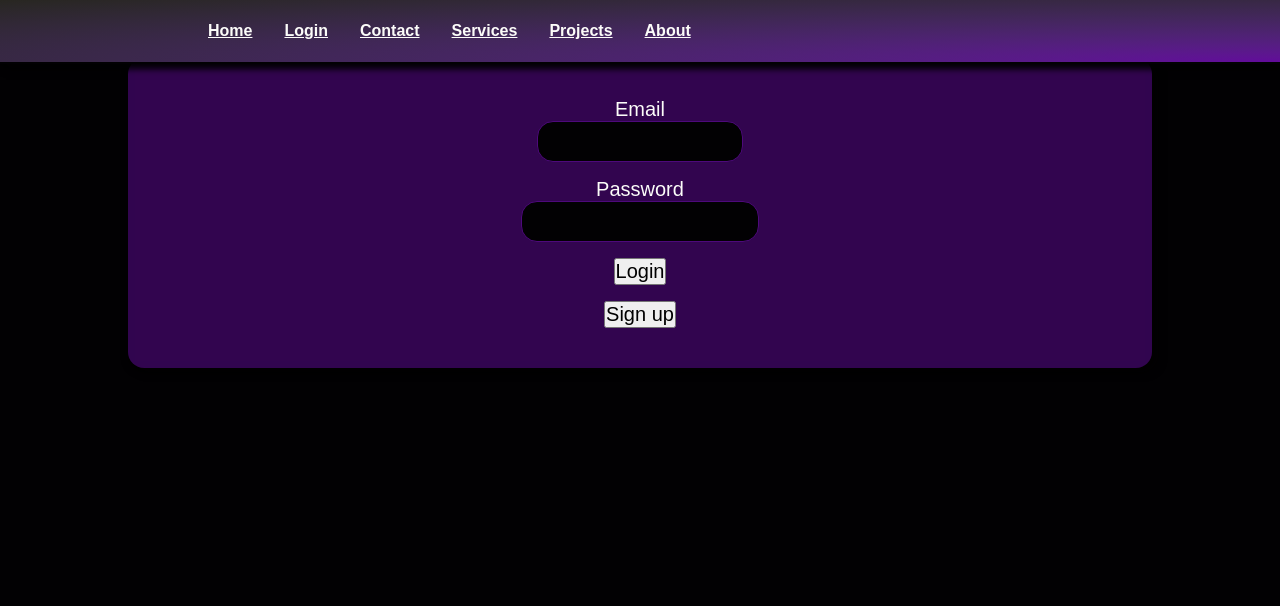
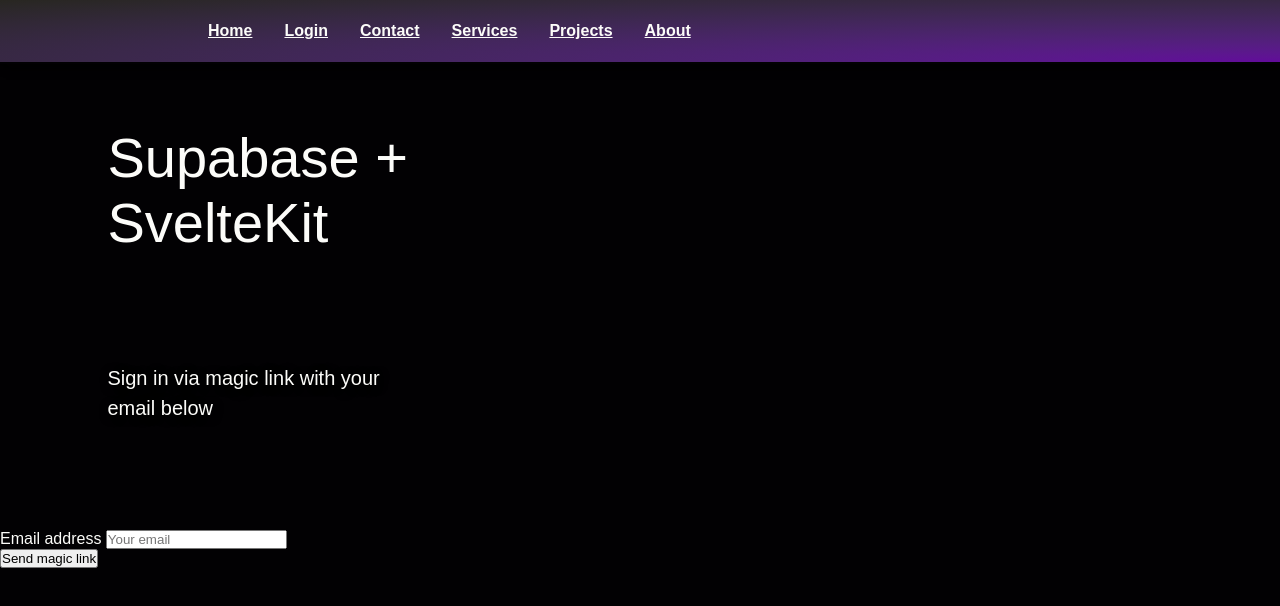
Before and after one commit to aTurbulentMind/portfolioV2, a SvelteKit app: page /auth in a window 1280 px wide. Shown: the top 606 px of the page. Built offline with nearby package versions, Linux system fonts and the light colour scheme; no server answers.

Commit message:
Add files via upload

```diff
--- a/src/routes/auth/+page.server.ts
+++ b/src/routes/auth/+page.server.ts
@@ -1,32 +1,46 @@
-import { redirect } from '@sveltejs/kit';
+// src/routes/+page.server.ts
+import { fail, redirect } from '@sveltejs/kit';
+import type { Actions, PageServerLoad } from './$types';
 
-import type { Actions } from './$types';
+export const load: PageServerLoad = async ({ url, locals: { safeGetSession } }) => {
+	const { session } = await safeGetSession();
+
+	// if the user is already logged in return them to the account page
+	if (session) {
+		redirect(303, '/account');
+	}
+
+	return { url: url.origin };
+};
 
 export const actions: Actions = {
-	signup: async ({ request, locals: { supabase } }) => {
+	default: async (event) => {
+		const {
+			url,
+			request,
+			locals: { supabase }
+		} = event;
 		const formData = await request.formData();
 		const email = formData.get('email') as string;
-		const password = formData.get('password') as string;
+		const validEmail = /^[\w-\.+]+@([\w-]+\.)+[\w-]{2,8}$/.test(email);
 
-		const { error } = await supabase.auth.signUp({ email, password });
+		if (!validEmail) {
+			return fail(400, { errors: { email: 'Please enter a valid email address' }, email });
+		}
+
+		const { error } = await supabase.auth.signInWithOtp({ email });
+
 		if (error) {
-			console.error(error);
-			redirect(303, '/auth/error');
-		} else {
-			redirect(303, '/');
+			return fail(400, {
+				success: false,
+				email,
+				message: `There was an issue, Please contact support.`
+			});
 		}
-	},
-	login: async ({ request, locals: { supabase } }) => {
-		const formData = await request.formData();
-		const email = formData.get('email') as string;
-		const password = formData.get('password') as string;
 
-		const { error } = await supabase.auth.signInWithPassword({ email, password });
-		if (error) {
-			console.error(error);
-			redirect(303, '/auth/error');
-		} else {
-			redirect(303, '/private');
-		}
+		return {
+			success: true,
+			message: 'Please check your email for a magic link to log into the website.'
+		};
 	}
 };
--- a/src/routes/auth/+page.svelte
+++ b/src/routes/auth/+page.svelte
@@ -1,12 +1,54 @@
-<form class="classicForm" method="POST" action="?/login">
-	<label>
-		Email
-		<input name="email" type="email" />
-	</label>
-	<label>
-		Password
-		<input name="password" type="password" />
-	</label>
-	<button>Login</button>
-	<button formaction="?/signup">Sign up</button>
+<!-- src/routes/+page.svelte -->
+<script lang="ts">
+	import { enhance } from '$app/forms';
+	import type { ActionData, SubmitFunction } from './$types.js';
+
+	export let form: ActionData;
+
+	let loading = false;
+
+	const handleSubmit: SubmitFunction = () => {
+		loading = true;
+		return async ({ update }) => {
+			update();
+			loading = false;
+		};
+	};
+</script>
+
+<svelte:head>
+	<title>User Management</title>
+</svelte:head>
+
+<form class="row flex flex-center" method="POST" use:enhance={handleSubmit}>
+	<div class="col-6 form-widget">
+		<h1 class="header">Supabase + SvelteKit</h1>
+		<p class="description">Sign in via magic link with your email below</p>
+		{#if form?.message !== undefined}
+			<div class="success {form?.success ? '' : 'fail'}">
+				{form?.message}
+			</div>
+		{/if}
+		<div>
+			<label for="email">Email address</label>
+			<input
+				id="email"
+				name="email"
+				class="inputField"
+				type="email"
+				placeholder="Your email"
+				value={form?.email ?? ''}
+			/>
+		</div>
+		{#if form?.errors?.email}
+			<span class="flex items-center text-sm error">
+				{form?.errors?.email}
+			</span>
+		{/if}
+		<div>
+			<button class="button primary block">
+				{loading ? 'Loading' : 'Send magic link'}
+			</button>
+		</div>
+	</div>
 </form>
```
